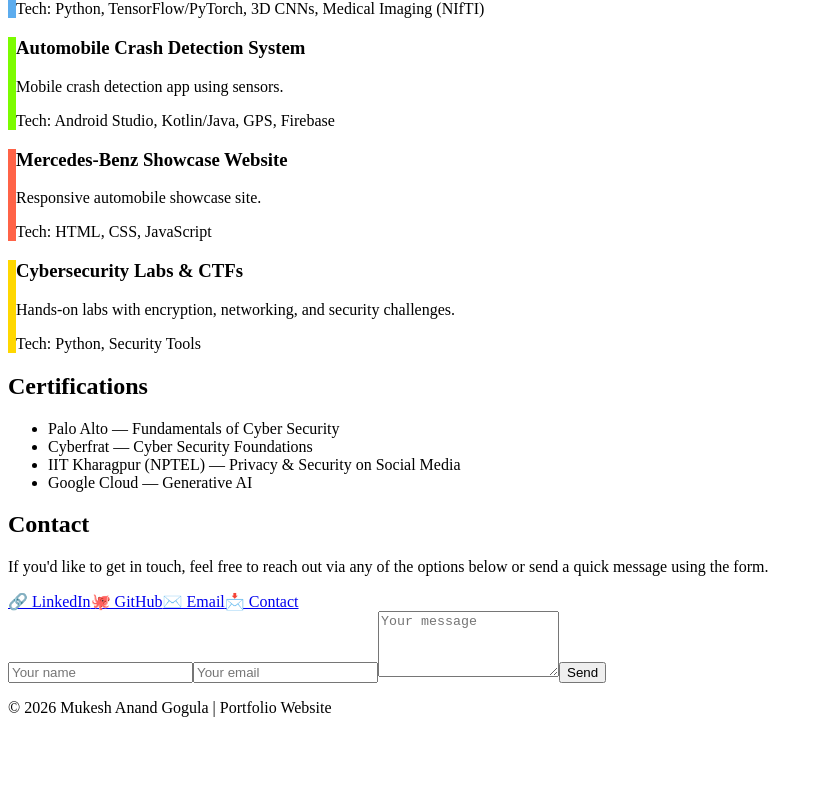
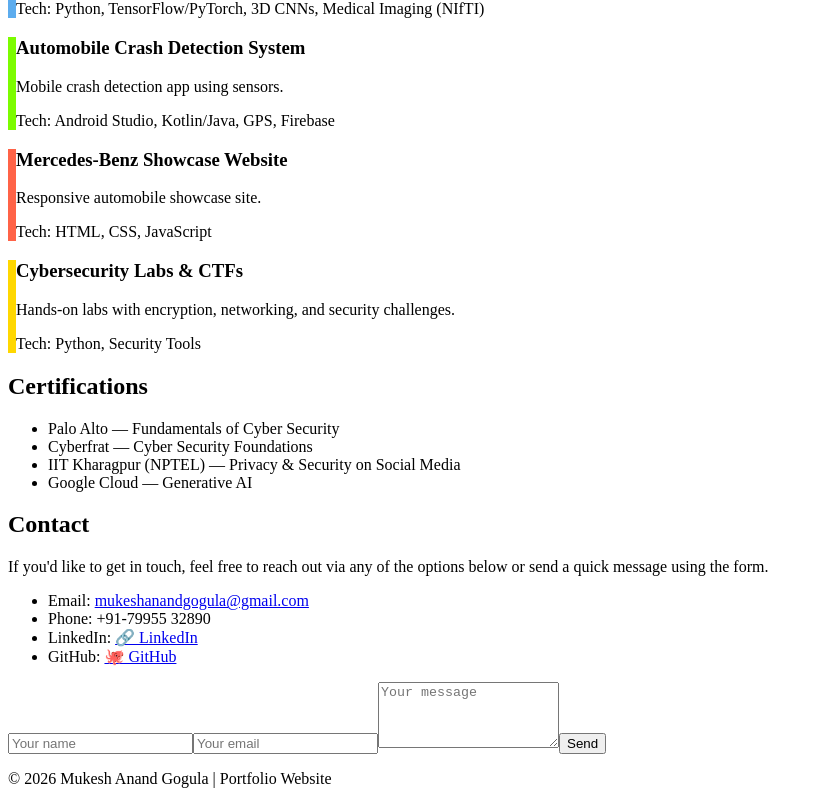
Before and after one commit to MukeshAnandGogula1/Portfolio, a React (Vite) app: page / in a window 1280 px wide. Shown: the part 1319-2123 px from the top of the page, without its empty margins (0-823 px from the left). Before the commit the page ends 2052 px from the top, so only its background shows below. Built offline with nearby package versions, Linux system fonts and the light colour scheme; the HTML template or start-up script is replaced by a standard one.

Commit message:
Update Contact.jsx

```diff
--- a/src/components/Contact.jsx
+++ b/src/components/Contact.jsx
@@ -1,6 +1,5 @@
 import React from 'react';
 import Section from './Section';
-import './Header.css';
 
 const Contact = () => {
   return (
@@ -9,7 +8,13 @@ const Contact = () => {
         <p>If you'd like to get in touch, feel free to reach out via any of the options below or
         send a quick message using the form.</p>
 
-    <div className="links">
+        <ul className="contact-list">
+          <li>
+            Email: <a href="mailto:mukeshanandgogula@gmail.com">mukeshanandgogula@gmail.com</a>
+          </li>
+          <li>Phone: +91‑79955 32890</li>
+          <li>
+            LinkedIn:{' '}
             <a
               href="https://www.linkedin.com/in/mukesh-anand-gogula-495115291"
               target="_blank"
@@ -17,16 +22,20 @@ const Contact = () => {
             >
               🔗 LinkedIn
             </a>
+          </li>
+          <li>
+            GitHub:{' '}
             <a
               href="https://github.com/MukeshAnandGogula1"
               target="_blank"
               rel="noopener noreferrer"
             >
             🐙 GitHub
+
             </a>
-     <a href="mailto:mukeshanandgogula@gmail.com">✉️ Email</a>
-     <a href="#contact">📩 Contact</a>
-    </div>
+          </li>
+        </ul>
+
         <form
           className="contact-form"
           action="mailto:mukeshanandgogula@gmail.com"
```
Lines whose indentation alone changed are shown as unchanged.
